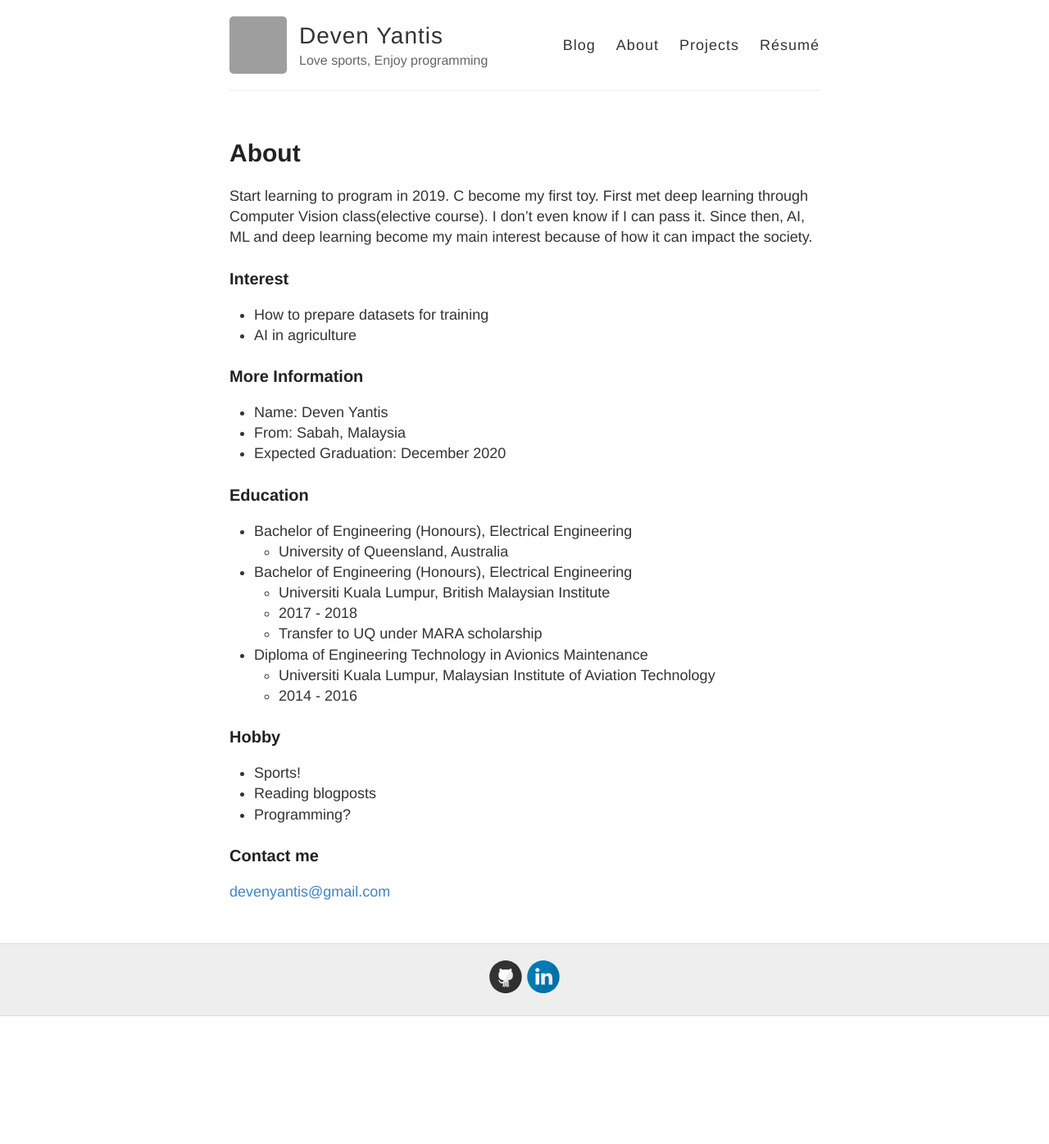
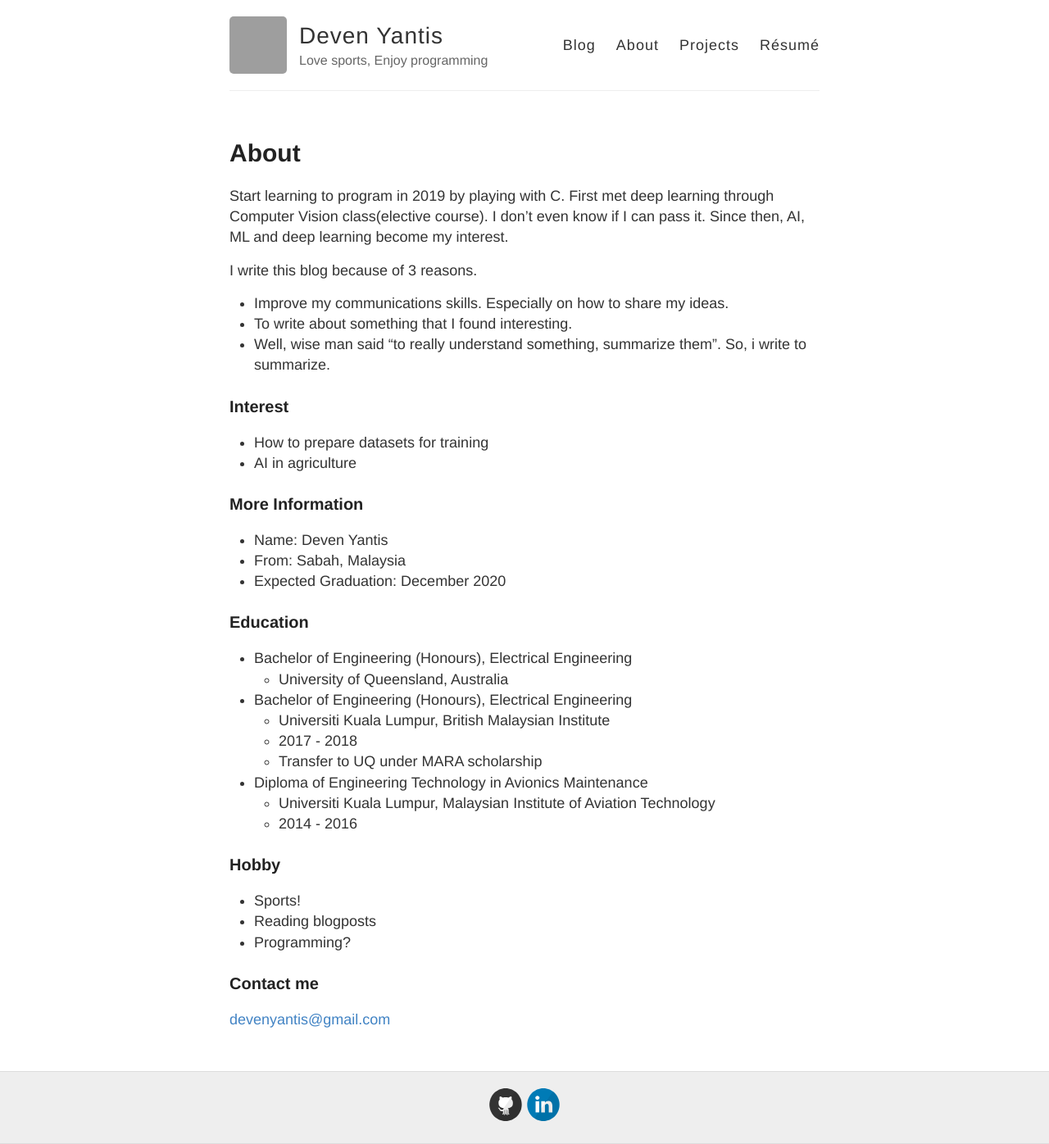
Before and after one commit to devennn/devennn.github.io, a Jekyll site: the page built from about.md, in a window 1280 px wide. Shown: the whole page at 82% size. Built offline with Jekyll 4.4.1, drawn with Linux system fonts in a browser that asks for light colours; before the commit the page ends 1240 px from its top, so only the background shows below that; grey boxes are pictures that could not be loaded.

Commit message:
Update about.md

```diff
--- a/about.md
+++ b/about.md
@@ -4,7 +4,12 @@ title: About
 permalink: /about/
 ---
 
-Start learning to program in 2019. C become my first toy. First met deep learning through Computer Vision class(elective course). I don't even know if I can pass it. Since then, AI, ML and deep learning become my main interest because of how it can impact the society.
+Start learning to program in 2019 by playing with C. First met deep learning through Computer Vision class(elective course). I don't even know if I can pass it. Since then, AI, ML and deep learning become my interest.
+
+I write this blog because of 3 reasons.
+- Improve my communications skills. Especially on how to share my ideas.
+- To write about something that I found interesting.
+- Well, wise man said "to really understand something, summarize them". So, i write to summarize.
 
 ### Interest
 - How to prepare datasets for training
```
